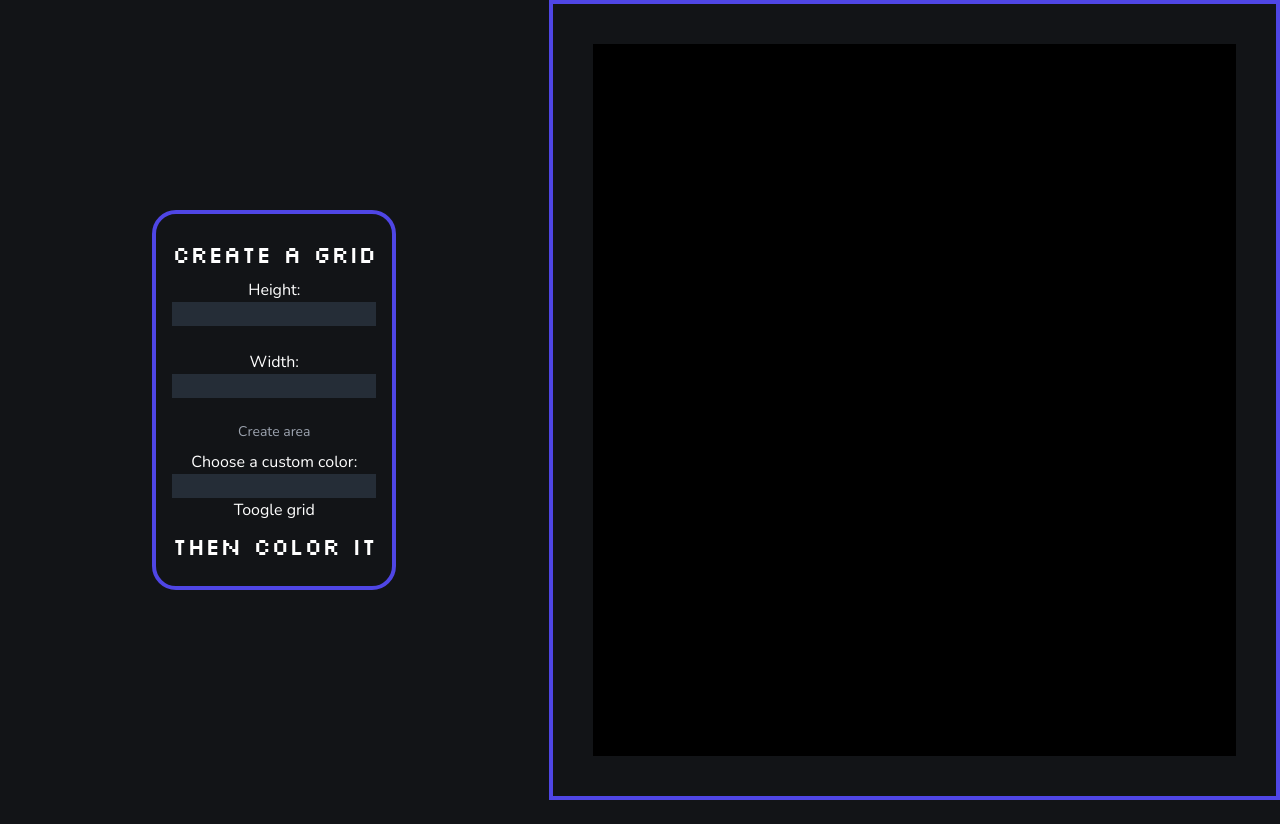
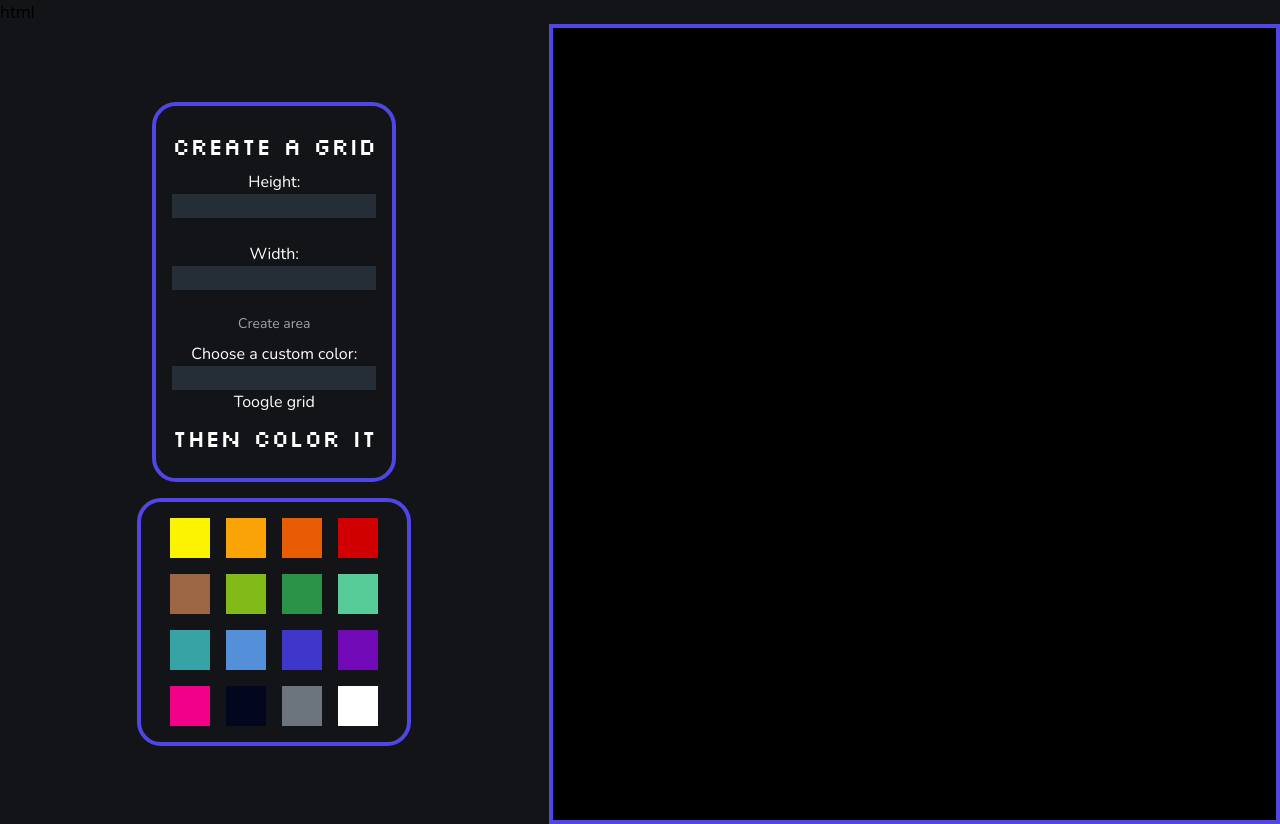
Before and after one commit to Saltspeddy/pixel-canvas, a website: page public/index.html in a window 1280 px wide. Before the commit the page ends 800 px from the top, so only its background shows below. Drawn offline with nearby package versions, Linux system fonts and the light colour scheme.

Commit message:
added a simple colorpicker and improved the design of the page a little

```diff
--- a/public/index.html
+++ b/public/index.html
@@ -1,3 +1,5 @@
+html
+
 <!DOCTYPE html>
 <html lang="en">
   <head>
@@ -7,8 +9,8 @@
     <title>Document</title>
     <link rel="stylesheet" href="./output.css" />
   </head>
-  <body class="bg-body">
-    <div class="h-screen grid grid-cols-7">
+  <body class="bg-body m-0">
+    <div class="h-screen grid grid-cols-7 overflow-hidden">
       <div class="col-span-3 flex flex-col gap-4 items-center justify-center">
         <div class="p-4 border-4 border-solid border-indigo-600 rounded-3xl">
           <div
@@ -43,10 +45,78 @@
             </h1>
           </div>
         </div>
+        <div
+          class="max-w-[50%] p-4 border-4 border-solid border-indigo-600 flex gap-4 flex-wrap rounded-3xl justify-center items-center"
+        >
+          <button
+            onclick="colorPicker('fcf300')"
+            class="w-10 h-10 bg-[#fcf300]"
+          ></button>
+          <button
+            onclick="colorPicker('faa307')"
+            class="w-10 h-10 bg-[#faa307]"
+          ></button>
+          <button
+            onclick="colorPicker('e85d04')"
+            class="w-10 h-10 bg-[#e85d04]"
+          ></button>
+          <button
+            onclick="colorPicker('d00000')"
+            class="w-10 h-10 bg-[#d00000]"
+          ></button>
+          <button
+            onclick="colorPicker('9c6644')"
+            class="w-10 h-10 bg-[#9c6644]"
+          ></button>
+          <button
+            onclick="colorPicker('80b918')"
+            class="w-10 h-10 bg-[#80b918]"
+          ></button>
+          <button
+            onclick="colorPicker('2b9348')"
+            class="w-10 h-10 bg-[#2b9348]"
+          ></button>
+          <button
+            onclick="colorPicker('57cc99')"
+            class="w-10 h-10 bg-[#57cc99]"
+          ></button>
+          <button
+            onclick="colorPicker('38a3a5')"
+            class="w-10 h-10 bg-[#38a3a5]"
+          ></button>
+          <button
+            onclick="colorPicker('5390d9')"
+            class="w-10 h-10 bg-[#5390d9]"
+          ></button>
+          <button
+            onclick="colorPicker('3f37c9')"
+            class="w-10 h-10 bg-[#3f37c9]"
+          ></button>
+          <button
+            onclick="colorPicker('7209b7')"
+            class="w-10 h-10 bg-[#7209b7]"
+          ></button>
+          <button
+            onclick="colorPicker('f20089')"
+            class="w-10 h-10 bg-[#f20089]"
+          ></button>
+          <button
+            onclick="colorPicker('03071e')"
+            class="w-10 h-10 bg-[#03071e]"
+          ></button>
+          <button
+            onclick="colorPicker('6c757d')"
+            class="w-10 h-10 bg-[#6c757d]"
+          ></button>
+          <button
+            onclick="colorPicker('ffffff')"
+            class="w-10 h-10 bg-[#ffffff]"
+          ></button>
+        </div>
       </div>
 
       <div
-        class="col-span-4 border-4 p-10 border-solid border-indigo-600 flex items-center justify-center"
+        class="col-span-4 border-4 border-solid border-indigo-600 flex items-center justify-center"
       >
         <div
           id="parent"
--- a/public/main.js
+++ b/public/main.js
@@ -1,4 +1,3 @@
-
 let contor = 1;
 
 function addCards(){
@@ -19,12 +18,16 @@ function addCards(){
         document.querySelector("#container").innerHTML += '<div class="blocks" ondragover="add(event)" onclick="addColor(event)"></div>';
         contor++;
     }
+
 }
-
 let color
 function changeColor(event){
     color = document.querySelector("#color").value;
     color = "#" + color
+}
+
+function colorPicker(colorPicker){
+    color = "#" + colorPicker
 }
 
 function addColor(event){
```
Also changed, not shown: public/output.css.
